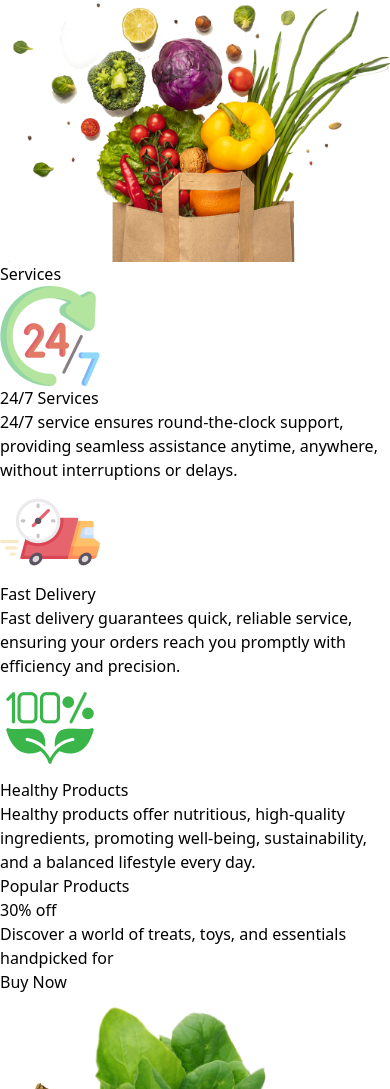
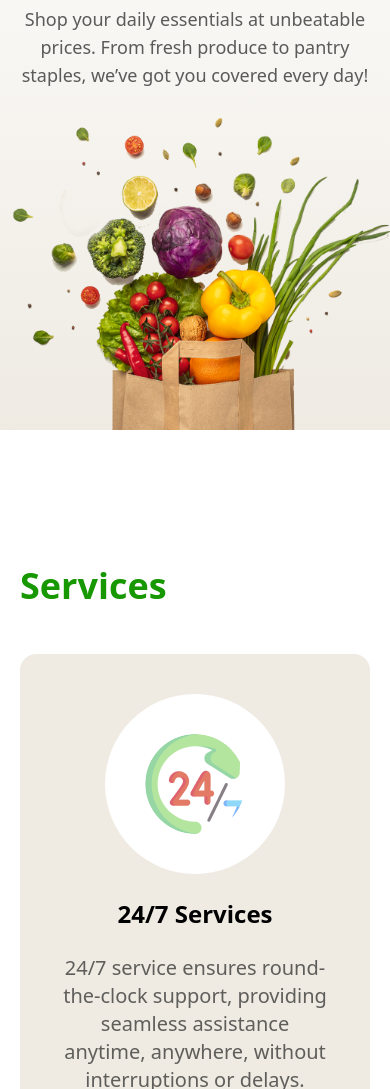
Before and after one commit to shaikathazra/Natures-platter, a plain HTML site: page index.html in a window 390 px wide. Shown: the part 270-1359 px from the top of the page. Drawn offline with nearby package versions, Linux system fonts and the light colour scheme.

Commit message:
services done desktop+ mobile

```diff
--- a/index.html
+++ b/index.html
@@ -53,7 +53,7 @@
 
 </head>
 <body>
-    <header>
+    <header class="bg-gradient-to-b from-[#FFFFFF] to-[#EFEBE3]">
         <!-- navbar -->
         <div class="container mx-auto px-5 lg:px-0 flex items-center justify-between .sora-normal py-4 border-b-2 border-[#179800]
         lg:border-b-0">
@@ -63,7 +63,7 @@
              </div>
              <!-- menu -->
               <div>
-                <ul class="lg:flex gap-8 text-xl hidden">
+                <ul class="lg:flex gap-8 text-xl hidden pl-44">
                     <li><a href="">Product</a></li>
                     <li><a href="">Services</a></li>
                     <li><a href="">Contact us</a></li>
@@ -84,12 +84,12 @@
         <!-- banner -->
          <div>
             <!-- content -->
-             <div>
-                <h1>Freshness<span class="text-[#179800]"> You Can<br> Count</span> On, Prices You’ll Love!</h1>
-                <p>Shop your daily essentials at unbeatable prices. From fresh produce to pantry staples, we’ve got you covered every day!</p>
+             <div class="container mx-auto px-5 lg:px-0 .sora-normal pt-12 text-center">
+                <h1 class="font-bold lg:text-6xl text-3xl">Freshness<span class="text-[#179800]"> You Can<br> Count</span> On, Prices You’ll Love!</h1>
+                <p class="py-6 text-[#111111ae] lg:text-2xl text-lg text-center lg:px-80">Shop your daily essentials at unbeatable prices. From fresh produce to pantry staples, we’ve got you covered every day!</p>
             </div>
             <!-- image -->
-             <div>
+             <div class="flex justify-center">
                 <img src="./assets/hero-vegetables.png" alt="">
              </div>
          </div>
@@ -98,30 +98,32 @@
         <!-- services -->
         <section>
             <!-- title + service -->
-            <div>
+            <div class="container mx-auto py-24 px-5 lg:px-0">
                 <!-- title -->
-                <div>
+                <div class=".sora-normal font-semibold text-4xl text-[#179800] pt-10 pb-12">
                     <h3>Services</h3>
                 </div>
                 <!-- service card -->
-                 <div>
+                 <div class="lg:flex gap-6 items-center justify-between grid grid-cols-1">
                     <!-- card01 -->
-                     <div>
-                        <img src="./assets/service.png" alt="">
-                        <h3>24/7 Services </h3>
-                        <p>24/7 service ensures round-the-clock support, providing seamless assistance anytime, anywhere, without interruptions or delays.</p>
+                     <div class="bg-[#EFEBE3] flex flex-col items-center text-center p-10 rounded-2xl">
+                        <img src="./assets/service.png" alt="" class="bg-white p-10 rounded-full">
+                        <h3 class=".sora-normal font-semibold text-2xl py-6">24/7 Services </h3>
+                        <p class=".sora-normal text-xl text-[#111111a5]">24/7 service ensures round-the-clock support, providing seamless assistance anytime, anywhere, without interruptions or delays.</p>
                      </div>
                      <!-- card02 -->
-                     <div>
-                        <img src="./assets/delivery.png" alt="">
-                        <h3>Fast Delivery </h3>
-                        <p>Fast delivery guarantees quick, reliable service, ensuring your orders reach you promptly with efficiency and precision.</p>
+                     <div class="bg-[#EFEBE3] flex flex-col items-center text-center p-10 rounded-2xl">
+                        <img src="./assets/delivery.png" alt=""
+                        class="bg-white p-10 rounded-full">
+                        <h3 class=".sora-normal font-semibold text-2xl py-6">Fast Delivery </h3>
+                        <p class=".sora-normal text-xl text-[#111111a5]">Fast delivery guarantees quick, reliable service, ensuring your orders reach you promptly with efficiency and precision.</p>
                      </div>
                      <!-- card03 -->
-                     <div>
-                        <img src="./assets/healthy.png" alt="">
-                        <h3>Healthy Products  </h3>
-                        <p>Healthy products offer nutritious, high-quality ingredients, promoting well-being, sustainability, and a balanced lifestyle every day.</p>
+                     <div class="bg-[#EFEBE3] flex flex-col items-center text-center p-10 rounded-2xl">
+                        <img src="./assets/healthy.png" alt=""
+                        class="bg-white p-10 rounded-full">
+                        <h3 class=".sora-normal font-semibold text-2xl py-6">Healthy Products  </h3>
+                        <p class=".sora-normal text-xl text-[#111111a5]">Healthy products offer nutritious, high-quality ingredients, promoting well-being, sustainability, and a balanced lifestyle every day.</p>
                      </div>
                  </div>
             </div>
```
